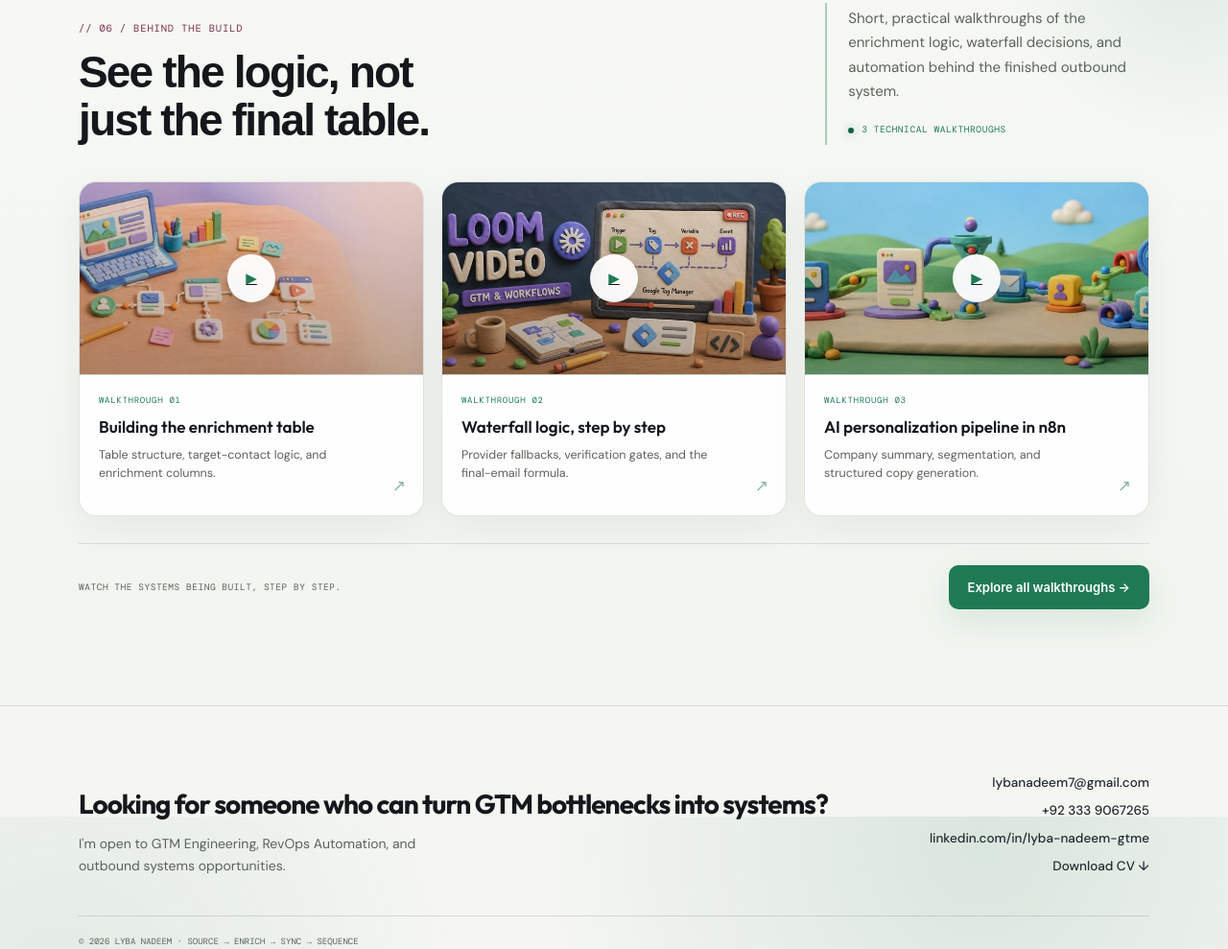
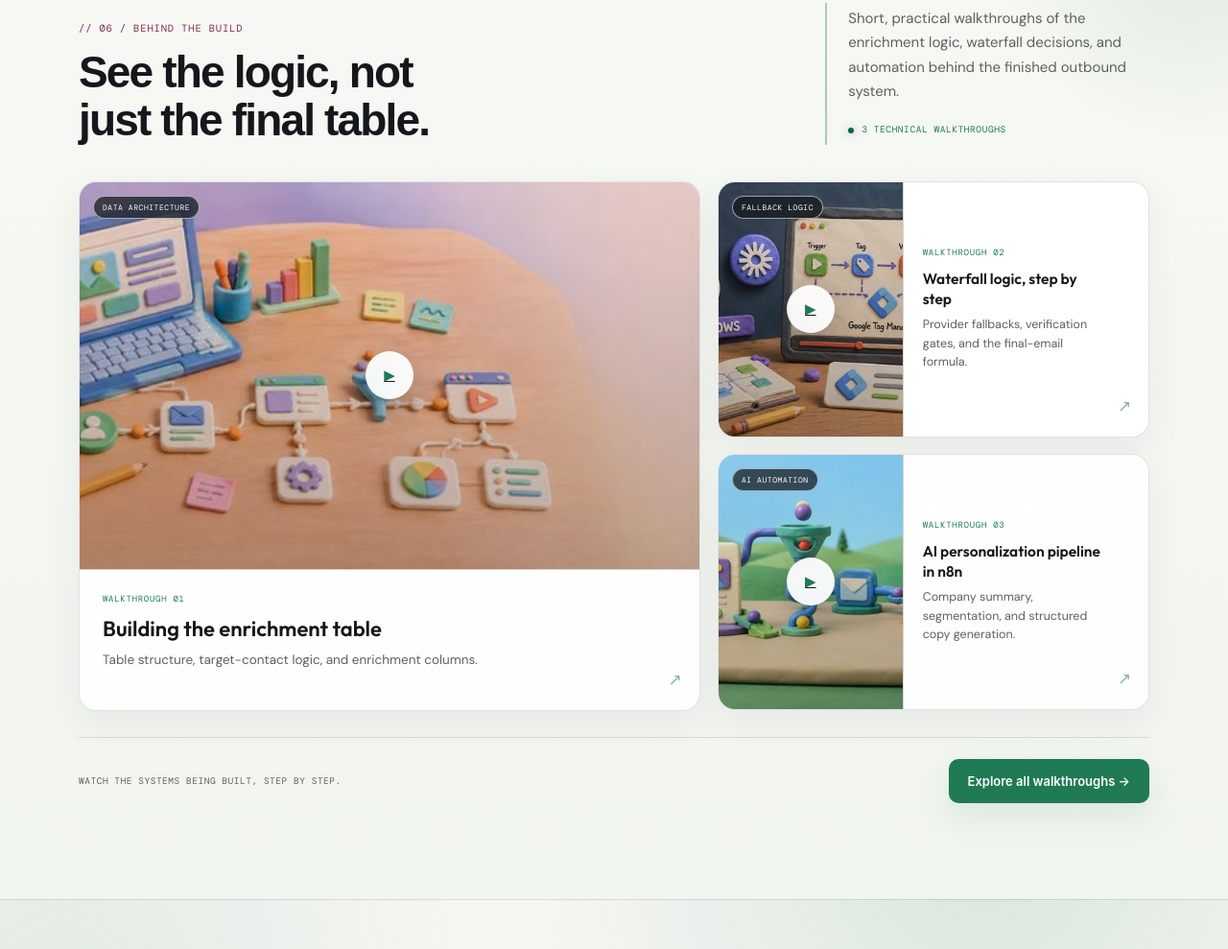
Before and after one commit to asuka-ship-it/website__portfolio1, a plain HTML site: page index.html in a window 1280 px wide. Shown: the part 5549-6538 px from the top of the page at 96% size. Drawn offline with nearby package versions, Linux system fonts and the light colour scheme.

Commit message:
Polish walkthrough section layout

```diff
--- a/index.html
+++ b/index.html
@@ -542,18 +542,28 @@
   .walkthrough-preview-intro p{font-size:15px;line-height:1.7;color:var(--muted);margin:0 0 13px}
   .walkthrough-preview-intro span{display:inline-flex;align-items:center;gap:8px;font-family:'DM Mono',monospace;font-size:9.5px;letter-spacing:.06em;text-transform:uppercase;color:var(--accent)}
   .walkthrough-preview-intro span::before{content:"";width:6px;height:6px;border-radius:50%;background:var(--accent-strong);box-shadow:0 0 10px rgba(31,122,84,.45)}
-  .walkthrough-preview-grid{grid-template-columns:repeat(3,minmax(0,1fr));gap:18px}
+  .walkthrough-preview-grid{display:grid;grid-template-columns:minmax(0,1.18fr) minmax(340px,.82fr);grid-template-rows:repeat(2,minmax(0,1fr));gap:18px}
   .walkthrough-preview-grid .loom-card{position:relative;display:flex;flex-direction:column;min-height:100%;box-shadow:0 14px 42px rgba(20,24,28,.055)}
+  .walkthrough-preview-grid .loom-card--featured{grid-row:1/3}
+  .walkthrough-preview-grid .loom-card--compact{display:grid;grid-template-columns:minmax(170px,.86fr) minmax(0,1.14fr)}
   .walkthrough-preview-grid .loom-card::after{content:"↗";position:absolute;right:18px;bottom:18px;color:var(--accent);font-size:17px;opacity:.55;transition:transform .2s ease,opacity .2s ease}
   .walkthrough-preview-grid .loom-card:hover{transform:translateY(-7px);box-shadow:0 22px 54px rgba(20,24,28,.10)}
   .walkthrough-preview-grid .loom-card:hover::after{transform:translate(2px,-2px);opacity:1}
   .walkthrough-preview-grid .loom-thumb{aspect-ratio:16/9}
+  .walkthrough-preview-grid .loom-card--featured .loom-thumb{aspect-ratio:16/10}
+  .walkthrough-preview-grid .loom-card--compact .loom-thumb{height:100%;aspect-ratio:auto;border-bottom:0;border-right:1px solid var(--line)}
   .walkthrough-preview-grid .loom-cover-img{transition:transform .55s cubic-bezier(.2,.75,.25,1),filter .3s ease}
   .walkthrough-preview-grid .loom-card:hover .loom-cover-img{transform:scale(1.035);filter:saturate(1.06)}
   .walkthrough-preview-grid .play-overlay{background:linear-gradient(180deg,rgba(20,24,28,.02),rgba(20,24,28,.25))}
   .walkthrough-preview-grid .play-overlay:hover{background:linear-gradient(180deg,rgba(20,24,28,.03),rgba(20,24,28,.34))}
   .walkthrough-preview-grid .play-btn{width:50px;height:50px;background:rgba(255,255,255,.94);color:var(--accent);box-shadow:0 10px 28px rgba(20,24,28,.24);backdrop-filter:blur(8px)}
+  .walkthrough-card-type{position:absolute;z-index:2;left:14px;top:14px;padding:7px 9px;border:1px solid rgba(255,255,255,.58);border-radius:999px;background:rgba(20,24,28,.72);color:#fff;font-family:'DM Mono',monospace;font-size:8px;line-height:1;letter-spacing:.07em;text-transform:uppercase;backdrop-filter:blur(10px);pointer-events:none}
   .walkthrough-preview-grid .loom-body{display:flex;flex-direction:column;flex:1;min-height:146px;padding:20px 52px 22px 20px}
+  .walkthrough-preview-grid .loom-card--featured .loom-body{padding:24px 58px 25px 24px}
+  .walkthrough-preview-grid .loom-card--featured .loom-title{font-size:22px;max-width:420px}
+  .walkthrough-preview-grid .loom-card--featured .loom-desc{font-size:13.5px;max-width:500px}
+  .walkthrough-preview-grid .loom-card--compact .loom-body{justify-content:center;min-height:0;padding:20px 44px 20px 20px}
+  .walkthrough-preview-grid .loom-card--compact .loom-title{font-size:15.5px}
   .walkthrough-preview-grid .loom-num{margin-bottom:9px;color:var(--accent);letter-spacing:.08em}
   .walkthrough-preview-grid .loom-title{font-size:17px;line-height:1.32;margin-bottom:8px}
   .walkthrough-preview-grid .loom-desc{font-size:12.5px;line-height:1.55}
@@ -596,7 +606,7 @@
     .experience-results{grid-template-columns:repeat(3,1fr);row-gap:24px}.experience-result:nth-child(3){border-right:0}.experience-result:nth-child(4){padding-left:0}
     .route-grid{grid-template-columns:1fr 1fr}.route-card:last-child{grid-column:1/-1}
     .tool-grid{grid-template-columns:repeat(2,1fr)}
-    .walkthrough-preview-head{grid-template-columns:1fr;gap:24px}.walkthrough-preview-intro{max-width:640px}.walkthrough-preview-grid{grid-template-columns:repeat(2,1fr)}.walkthrough-preview-grid .loom-card:last-child{grid-column:1/-1}.walkthrough-preview-grid .loom-card:last-child .loom-thumb{aspect-ratio:2.25/1}
+    .walkthrough-preview-head{grid-template-columns:1fr;gap:24px}.walkthrough-preview-intro{max-width:640px}.walkthrough-preview-grid{grid-template-columns:repeat(2,1fr);grid-template-rows:auto}.walkthrough-preview-grid .loom-card--featured{grid-row:auto;grid-column:1/-1}.walkthrough-preview-grid .loom-card--featured .loom-thumb{aspect-ratio:2.15/1}.walkthrough-preview-grid .loom-card--compact{display:flex;flex-direction:column}.walkthrough-preview-grid .loom-card--compact .loom-thumb{height:auto;aspect-ratio:16/9;border-right:0;border-bottom:1px solid var(--line)}.walkthrough-preview-grid .loom-card--compact .loom-body{min-height:146px;justify-content:flex-start}
   }
   @media (max-width:760px){
     .wrap{padding:0 20px}nav .wrap{align-items:flex-start;gap:14px}.brand{padding-top:7px;white-space:nowrap}.brand::after{display:none}
@@ -611,7 +621,7 @@
     section{padding:76px 0}.route-grid{grid-template-columns:1fr}.route-card:last-child{grid-column:auto}.route-card{min-height:0}
     .tool-grid{grid-template-columns:1fr}.about-grid{grid-template-columns:1fr;gap:32px}
     .build-top{padding:26px 22px 22px}.build-stats{gap:22px}.shot-stack{margin:0 8px 8px}.shot-stack img{max-height:330px}.next-step-note{margin:8px;padding:20px}
-    .walkthrough-preview-head{margin-bottom:28px}.walkthrough-preview-intro{padding-left:16px}.walkthrough-preview-grid{grid-template-columns:1fr}.walkthrough-preview-grid .loom-card:last-child{grid-column:auto}.walkthrough-preview-grid .loom-card:last-child .loom-thumb{aspect-ratio:16/9}.walkthrough-preview-footer{align-items:flex-start;flex-direction:column}.walkthrough-preview-footer .btn{width:100%;justify-content:center}
+    .walkthrough-preview-head{margin-bottom:28px}.walkthrough-preview-intro{padding-left:16px}.walkthrough-preview-grid{grid-template-columns:1fr}.walkthrough-preview-grid .loom-card--featured{grid-column:auto}.walkthrough-preview-grid .loom-card--featured .loom-thumb{aspect-ratio:16/9}.walkthrough-preview-grid .loom-card--featured .loom-title{font-size:19px}.walkthrough-preview-grid .loom-card--compact .loom-thumb{aspect-ratio:16/9}.walkthrough-preview-footer{align-items:flex-start;flex-direction:column}.walkthrough-preview-footer .btn{width:100%;justify-content:center}
     .footer-inner{align-items:flex-start}.footer-links{align-items:flex-start}
   }
   @media (max-width:520px){
@@ -982,8 +992,9 @@
       </div>
     </div>
     <div class="loom-grid walkthrough-preview-grid">
-      <div class="loom-card">
+      <div class="loom-card loom-card--featured">
         <div class="loom-thumb">
+          <span class="walkthrough-card-type">Data architecture</span>
           <img src="assets/screens/building-the-enrichment-table-thumbnail.jpg" alt="Building the enrichment table thumbnail" class="loom-cover-img">
           <a href="https://www.loom.com/share/22cb29e56c954a86a1086f96f8c4a61a" target="_blank" rel="noopener" class="play-overlay" aria-label="Watch building the enrichment table on Loom">
             <span class="play-btn">▶</span>
@@ -995,8 +1006,9 @@
           <div class="loom-desc">Table structure, target-contact logic, and enrichment columns.</div>
         </div>
       </div>
-      <div class="loom-card">
+      <div class="loom-card loom-card--compact">
         <div class="loom-thumb">
+          <span class="walkthrough-card-type">Fallback logic</span>
           <img src="assets/screens/waterfall-logic-step-by-step-thumbnail.jpg" alt="Waterfall logic, step by step thumbnail" class="loom-cover-img">
           <a href="https://www.loom.com/share/63913f82f33a4c8aafef79041b8bd659" target="_blank" rel="noopener" class="play-overlay" aria-label="Watch waterfall logic step by step on Loom">
             <span class="play-btn">▶</span>
@@ -1008,8 +1020,9 @@
           <div class="loom-desc">Provider fallbacks, verification gates, and the final-email formula.</div>
         </div>
       </div>
-      <div class="loom-card">
+      <div class="loom-card loom-card--compact">
         <div class="loom-thumb">
+          <span class="walkthrough-card-type">AI automation</span>
           <img src="assets/screens/ai-personalization-pipeline-in-n8n-thumbnail.jpg" alt="AI personalization pipeline in n8n thumbnail" class="loom-cover-img">
           <a href="https://www.loom.com/share/13d742493d3947219fa96d3450818833" target="_blank" rel="noopener" class="play-overlay" aria-label="Watch AI personalization pipeline in n8n on Loom">
             <span class="play-btn">▶</span>
```
